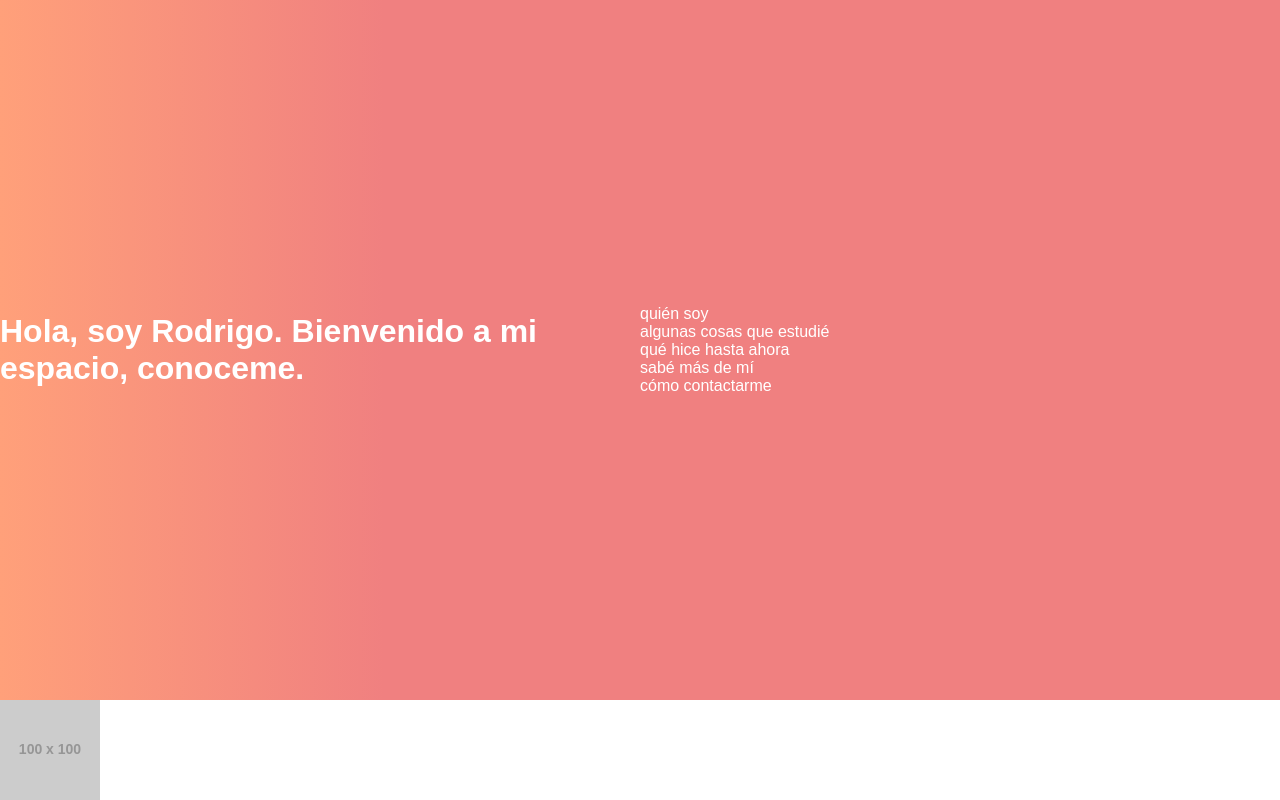
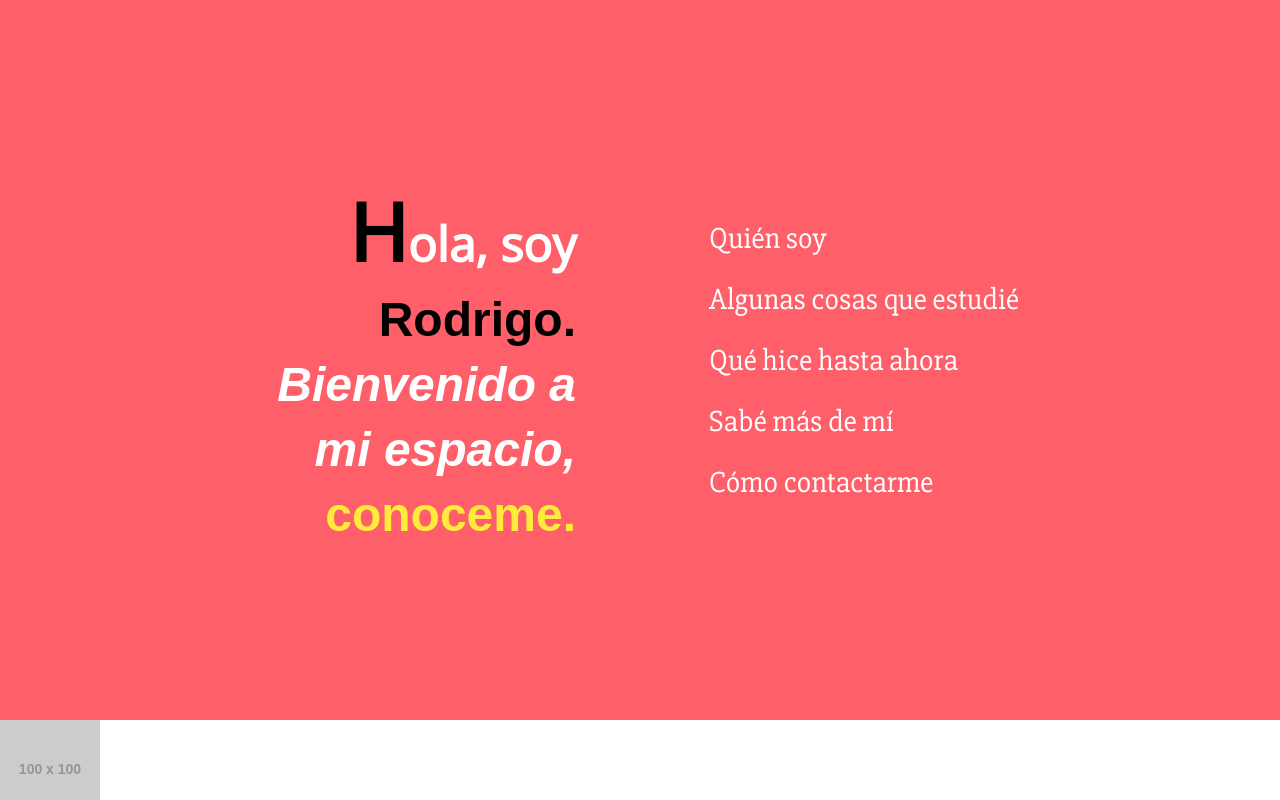
Before and after one commit to rodrigo-dls/rodrigo-dls.github.io, a plain HTML site: page index.html in a window 1280 px wide. Shown: the top 800 px of the page. Drawn offline with nearby package versions, Linux system fonts and the light colour scheme; placeholder pictures from the web are drawn by us.

Commit message:
Add style to header

```diff
--- a/css/style.css
+++ b/css/style.css
@@ -12,7 +12,7 @@ li{
 }
 
 a{
-  color: white;
+  /*color: white;*/
   text-decoration: none;
 }
 
@@ -21,12 +21,76 @@ header{
   flex-flow: row nowrap;
   justify-content: space-between;
   align-items: center;
-  height: 700px;
+  height: 720px;
 
-  background: linear-gradient(90deg, lightsalmon, lightcoral 30%);
+  background: #ff5f69;
   color: white;
 }
 
 header .col{
-    flex: 1 1 50%;
+  flex-basis: 45%;
+
+  font-family: 'Open Sans', sans-serif;
 }
+
+header nav{
+  text-align: left;
+  /*padding-right: 17%;*/
+}
+
+header nav ul{
+    line-height: 60px;
+    font-size: 30px;
+    display: flex;
+    flex-flow: column nowrap;
+    justify-content: space-around;
+    align-items: left;
+}
+
+header nav ul li a{
+  border-radius: 5px;
+  color: white;
+  padding: 5px;
+  font-family: 'Slabo 27px', serif;
+}
+
+header nav ul li a:hover{
+  color: black;
+  background: white;
+}
+
+
+header h1{
+  text-align: right;
+  padding-left: 17%;
+  font-size: 3em;
+}
+
+.decoracion-rodrigo{
+  color: #000000;
+}
+
+.decoracion-rodrigo:hover{
+  border-radius: 5px;
+  padding: 5px;
+  color: white;
+  background-color: black;
+}
+
+header h1::first-letter{
+  font-size: 80px;
+  color: #000000;
+
+}
+.decoracion-bo{
+  font-weight: 600;
+  color: #FFEB3B;
+}
+
+.decoracion-it{
+  font-style: italic;
+}
+
+.decoracion-sub{
+  text-decoration: underline;
+}
--- a/index.html
+++ b/index.html
@@ -4,20 +4,21 @@
 	<meta charset="utf-8">
 	<title>Rodrigo de los Santos</title>
 
+	<link href="https://fonts.googleapis.com/css?family=Open+Sans|Slabo+27px" rel="stylesheet">
 	<link rel="stylesheet" href="css/style.css">
 
 </head>
 
 <body>
 		<header>
-			<h1 class="col">Hola, soy Rodrigo. Bienvenido a mi espacio, conoceme.</h1>
+			<h1 class="col">Hola, soy <span class= "decoracion-rodrigo">Rodrigo. </span><br><span class="decoracion-it">Bienvenido a mi espacio, </span><span class="decoracion-bo">conoceme.</span></h1>
 			<nav class="col">
 				<ul>
-					<li><a href="#">quién soy</a></li>
-					<li><a href="#">algunas cosas que estudié</a></li>
-					<li><a href="#">qué hice hasta ahora</a></li>
-					<li><a href="#">sabé más de mí</a></li>
-					<li><a href="#">cómo contactarme</a></li>
+					<li><a href="#">Quién soy</a></li>
+					<li><a href="#">Algunas cosas que estudié</a></li>
+					<li><a href="#">Qué hice hasta ahora</a></li>
+					<li><a href="#">Sabé más de mí</a></li>
+					<li><a href="#">Cómo contactarme</a></li>
 				</ul>
 			</nav>
 		</header>
```
